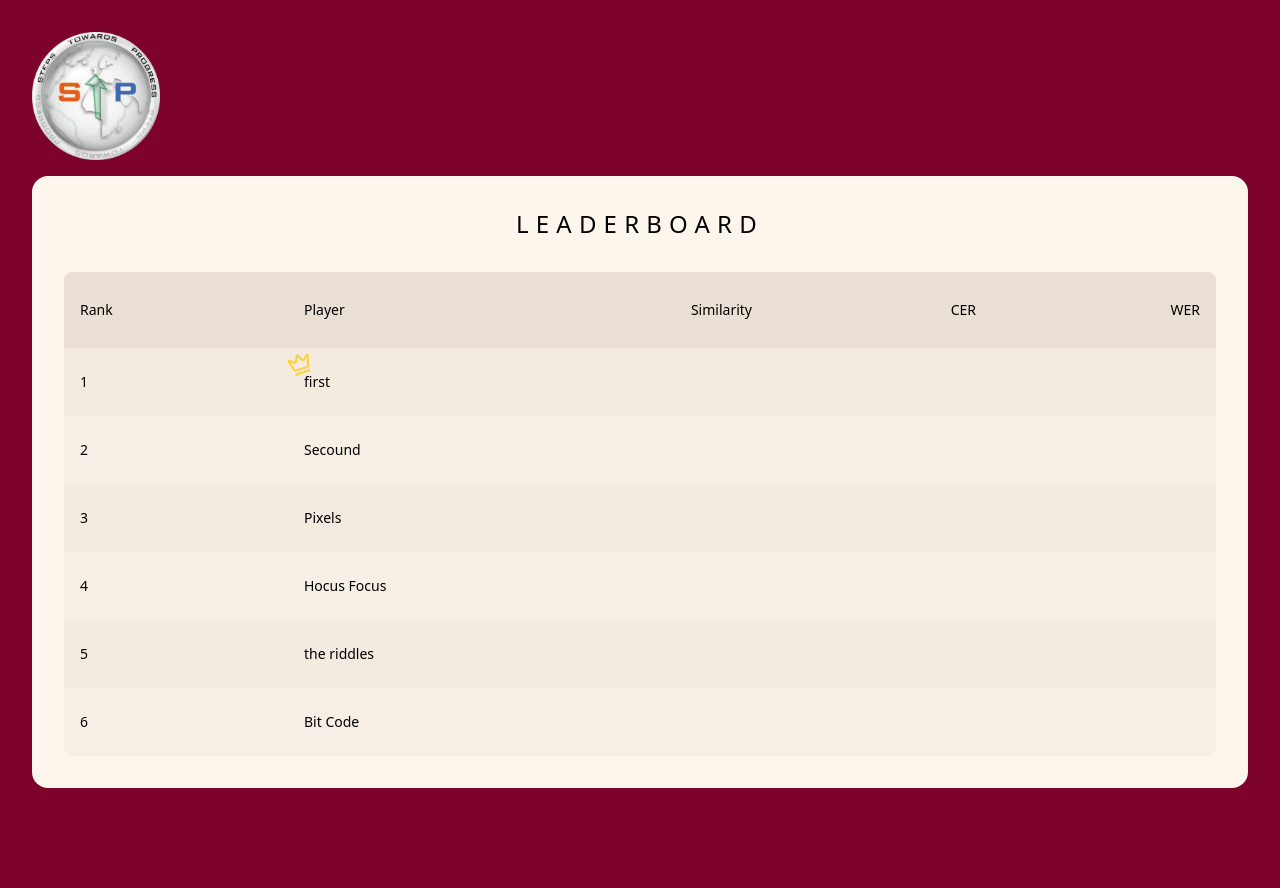
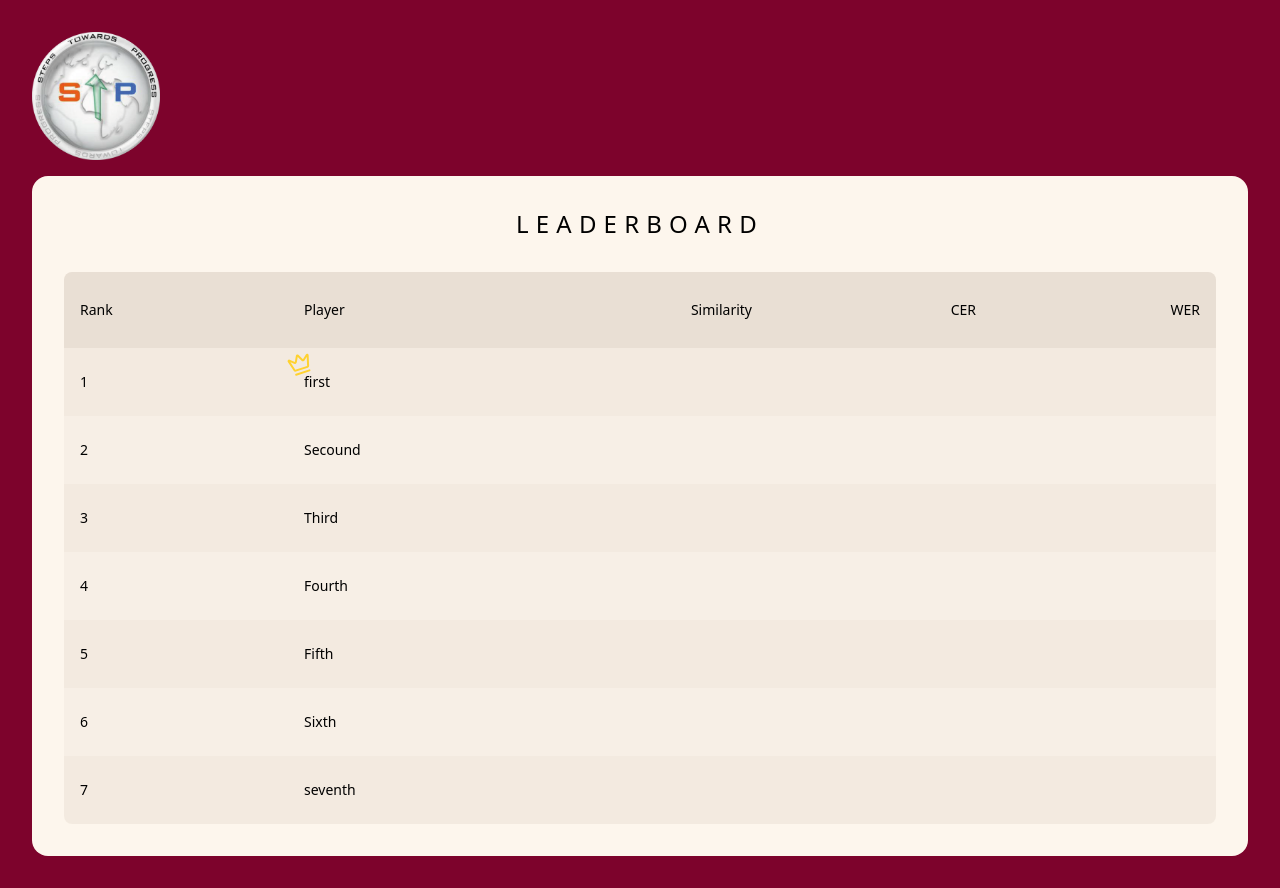
Before and after one commit to mohamedx1/STP_-LEADERBOARD, a React (Vite) app: page / in a window 1280 px wide. Before the commit the page ends 820 px from the top, so only its background shows below. Built offline with nearby package versions, Linux system fonts and the light colour scheme.

Commit message:
Update App.jsx

```diff
--- a/src/App.jsx
+++ b/src/App.jsx
@@ -7,45 +7,52 @@ export default function Leaderboard () {
     {
       rank: 1,
       player: "first",
-      Similarity: "100%",
-      CER: "96.82%",
-      WER: "98.41%",
+      Similarity: "_",
+      CER: "_",
+      WER: "_",
     },
     {
       rank: 2,
       player: "Secound",
-      Similarity: "100%",
-      CER: "81.90%",
-      WER: "90.95%",
+      Similarity: "_",
+      CER: "_",
+      WER: "_",
     },
     {
       rank: 3,
-      player: "Pixels",
-      Similarity: "100%",
-      CER: "33.33%",
-      WER: "66.66%",
+      player: "Third",
+      Similarity: "_",
+      CER: "_",
+      WER: "_",
     },
     {
       rank: 4,
-      player: "Hocus Focus",
-      Similarity: "100%",
-      CER: "25.39%",
-      WER: "62.69%",
+      player: "Fourth",
+      Similarity: "_",
+      CER: "_",
+      WER: "_",
     },
     {
       rank: 5,
-      player: "the riddles",
-      Similarity: "40%",
-      CER: "28.57%",
-      WER: "24.60%",
+      player: "Fifth",
+      Similarity: "_",
+      CER: "_",
+      WER: "_",
     },
     {
       rank: 6,
-      player: "Bit Code",
-      Similarity: "0%",
-      CER: "0%",
-      WER: "50%",
+      player: "Sixth",
+      Similarity: "_",
+      CER: "_",
+      WER: "_",
     },
+    {
+     rank: 7,
+     player: "seventh",
+     Similarity: "_",
+     CER: "_",
+     WER: "_",
+    }
   ]
 
   return (
```
